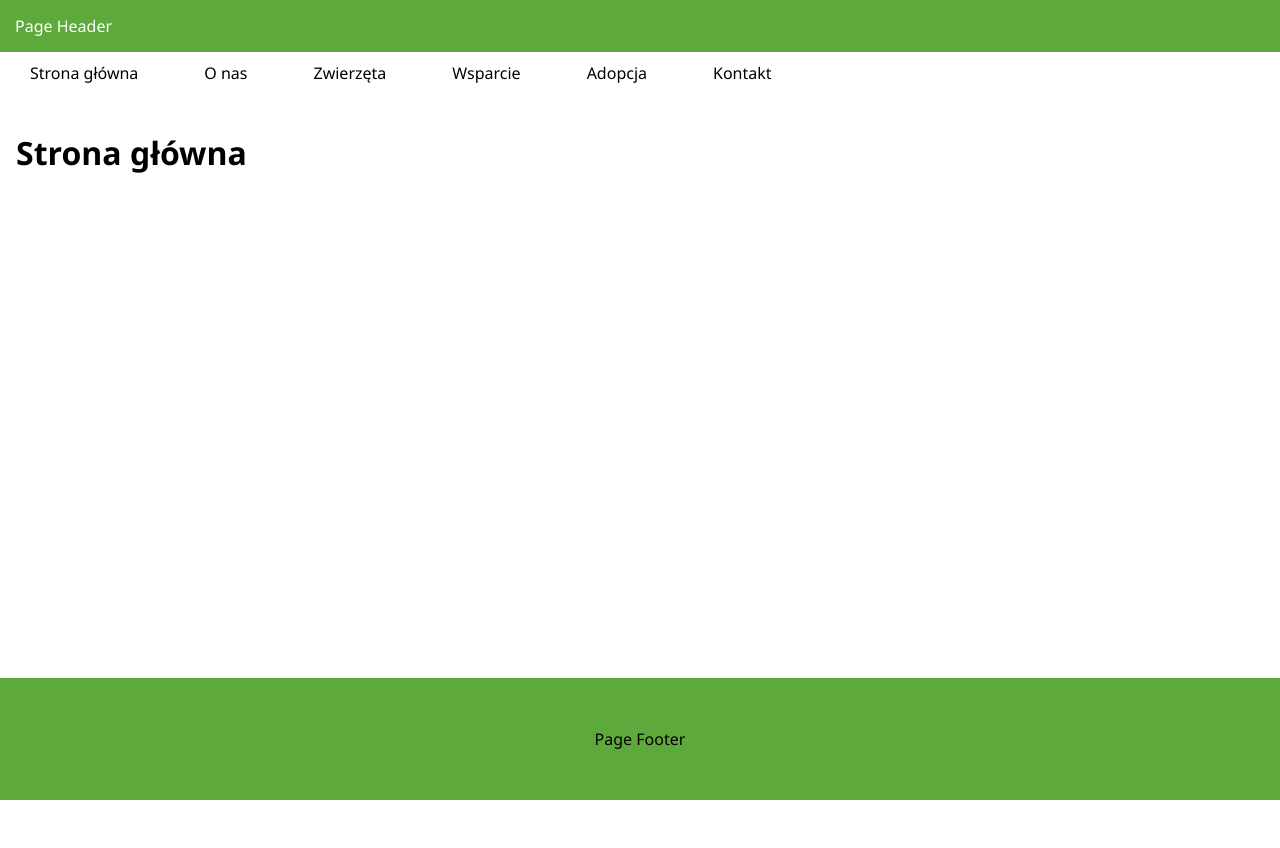
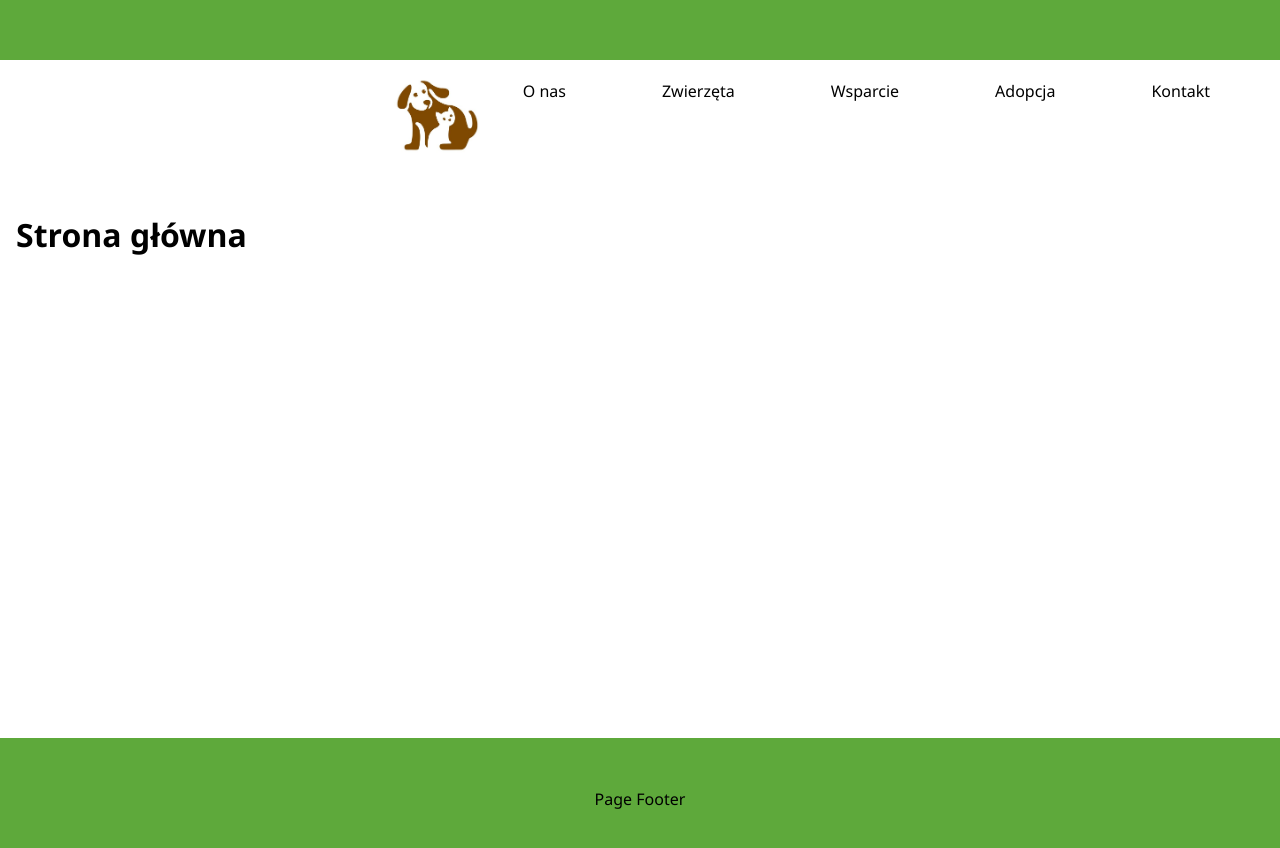
Before and after one commit to Nikaszka/adopsiak, a Vue app: page / in a window 1280 px wide. Shown: the top 848 px of the page. Before the commit the page ends 800 px from the top, so only its background shows below. Built offline with nearby package versions, Linux system fonts and the light colour scheme.

Commit message:
dodanie logo

```diff
--- a/src/App.vue
+++ b/src/App.vue
@@ -1,10 +1,12 @@
 <template>
+  <div>
+    <page-header></page-header>
+    <div class = "wrapper">
 
-  <div class = "wrapper">
-    <page-header></page-header>
     <page-nav>
-      <div class="logo"></div>
-        <router-link to="/" class="nav-button">Strona główna</router-link>
+      <router-link to="/" class="logo-container">
+        <img src="/kot_pies.jpg" alt="Logo">
+      </router-link>
         <router-link to="/about" class="nav-button">O nas</router-link>
         <router-link to="/animals" class="nav-button">Zwierzęta</router-link>
         <router-link to="/support" class="nav-button">Wsparcie</router-link>
@@ -16,6 +18,7 @@
       <router-view></router-view>
     </page-main>
     <page-footer></page-footer>
+    </div>
   </div>
 
 </template>
--- a/src/assets/app.css
+++ b/src/assets/app.css
@@ -9,21 +9,24 @@ body{
     display: flex;
     flex-direction: column;
     height: 100vh;
+    justify-content: space-between;
     /* padding: .5rem; */
 }
 header{
-    padding: 15px;
+    padding: 30px;
     background-color: rgb(94, 169, 59);
     color: white;
+    position: relative;
 
 }
  nav a+a {
     margin-left: 1rem;
 }
 nav{
+    display: flex;
+    justify-content: flex-end;
     background-color: white;
     padding: 10px;
-    justify-content: flex-end;
 
 }
 main{
@@ -43,12 +46,13 @@ footer{
     color: black;
     border: none;
     padding: 10px 20px;
-    margin-right: 10px;
+    margin-right: 40px;
     border-radius: 5px;
     text-decoration: none; /* Usunięcie podkreślenia */
     cursor: pointer;
   }
 
-.nav-button:first-child {
-    margin-right: 0; /* Usuń margines dla ostatniego przycisku */
+.logo-container img {
+   width: 100px;
+   height: auto;
 }
--- a/src/components/PageHeader.vue
+++ b/src/components/PageHeader.vue
@@ -1,3 +1,3 @@
 <template>
-    <header><slot>Page Header</slot></header>
+    <header><slot></slot></header>
 </template>
```
Also changed, not shown: public/kot_pies.jpg (added).
